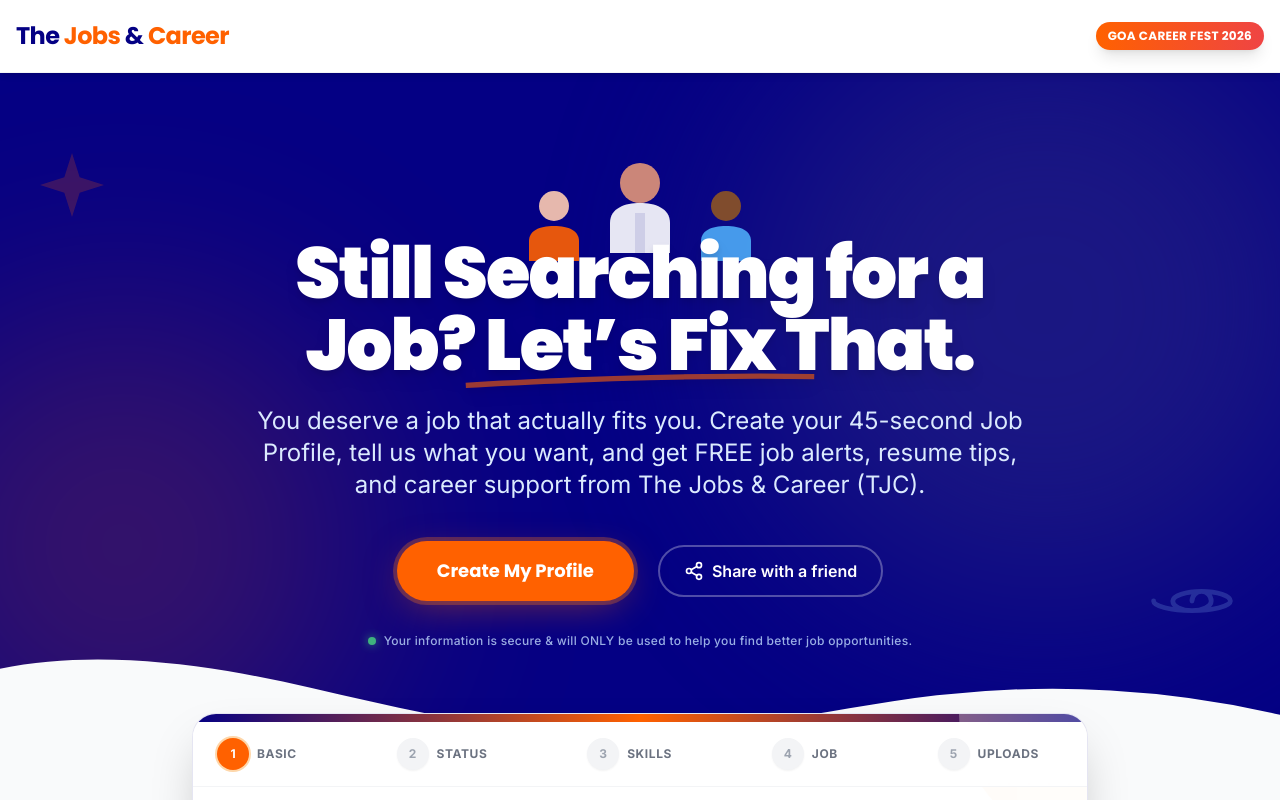
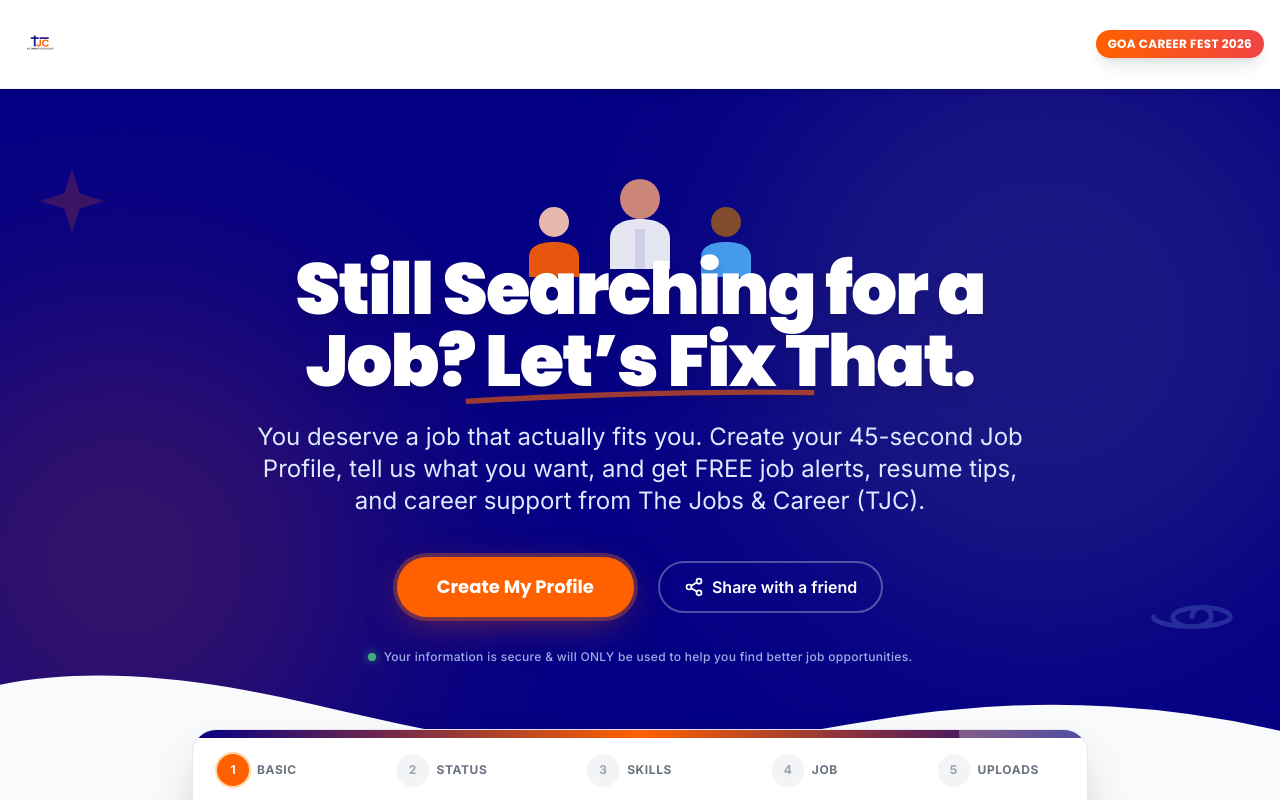
Before and after one commit to thejobsandcareer-bit/Goa-Career-Fest, a React (Vite) app: page / in a window 1280 px wide. Shown: the top 800 px of the page. Built offline with nearby package versions, Linux system fonts and the light colour scheme.

Commit message:
Update Header.tsx

```diff
--- a/components/Header.tsx
+++ b/components/Header.tsx
@@ -8,8 +8,12 @@
         target="_blank"
         rel="noopener noreferrer"
         className="font-poppins font-bold text-xl md:text-2xl tracking-tight hover:opacity-80 transition-opacity"
-      >
-        <span className="text-[#040084]">The</span> <span className="text-[#ff6100]">Jobs</span> <span className="text-[#040084]">&</span> <span className="text-[#ff6100]">Career</span>
+      >{/* THIS IS THE LOGO IMAGE PART */}
+        <img
+          src="/logo.png"
+          alt="The Jobs & Career"
+          className="h-10 w-auto md:h-12"
+          />
       </a>
       <div className="text-white text-[10px] md:text-xs font-bold font-poppins bg-gradient-to-r from-[#ff6100] to-red-500 px-3 py-1.5 rounded-full shadow-lg tracking-wide uppercase transform hover:scale-105 transition-transform">
         Goa Career Fest 2026
```
